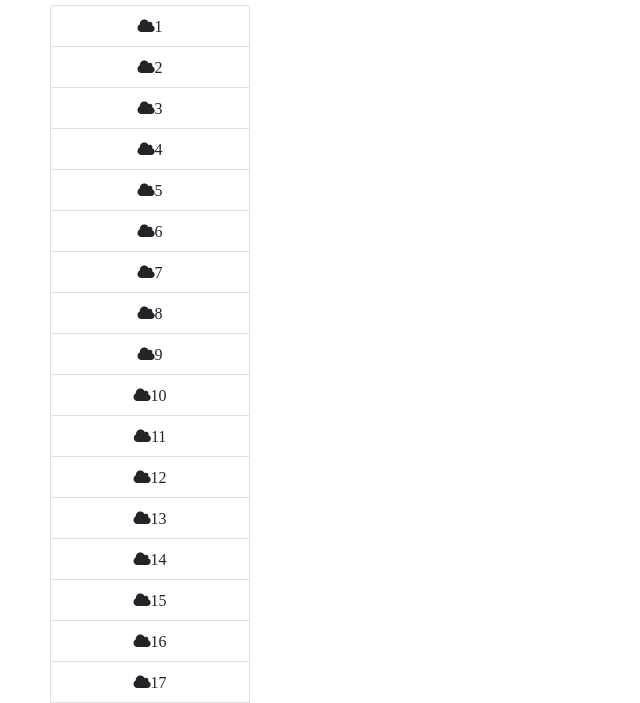
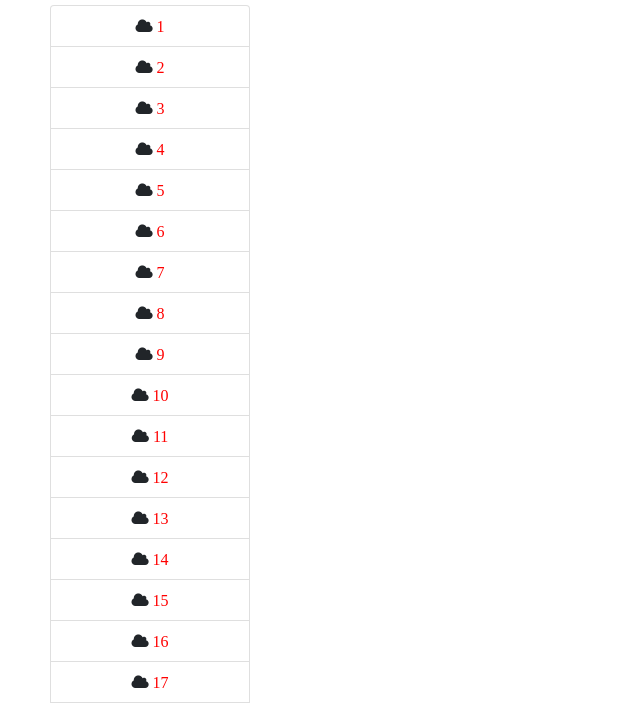
Before and after one commit to marianosckerl/programacion-web-1-dom-1, a plain HTML site: page index.html in a window 1280 px wide. Shown: the part 97-800 px from the top of the page, without its empty margins (0-640 px from the left). Drawn offline with nearby package versions, Linux system fonts and the light colour scheme.

Commit message:
Agregado el span

```diff
--- a/index.html
+++ b/index.html
@@ -32,7 +32,7 @@
     <div id="contenedor"></div>
     <template id="miTemplate">
       <li>
-
+        <span></span>
       </li>
     </template>
     <script src="src/ejercicios.js"></script>
--- a/src/ejercicios.js
+++ b/src/ejercicios.js
@@ -20,15 +20,19 @@ lista.appendChild(ul);
 
 // Capturo el item de lista dentro del template
 const item = template.content.querySelector('li');
+const item2 = template.content.querySelector('span');
 
 // Le asigno propiedades al item
 item.className = 'list-group-item fa fa-cloud';
+item2.style.color = 'red';
 
 for (i = 1; i <= 50; i++){
     // Asigno el valor al item
-    item.textContent = i;
+    item2.textContent = i;
+
     // Clono el nodo con la información cargada
     const clone = document.importNode(template.content, true);
+
     //Asigno el nodo al fragment bajo el nodo de lista UL
     lista.querySelector('ul').appendChild(clone);
 }
```
